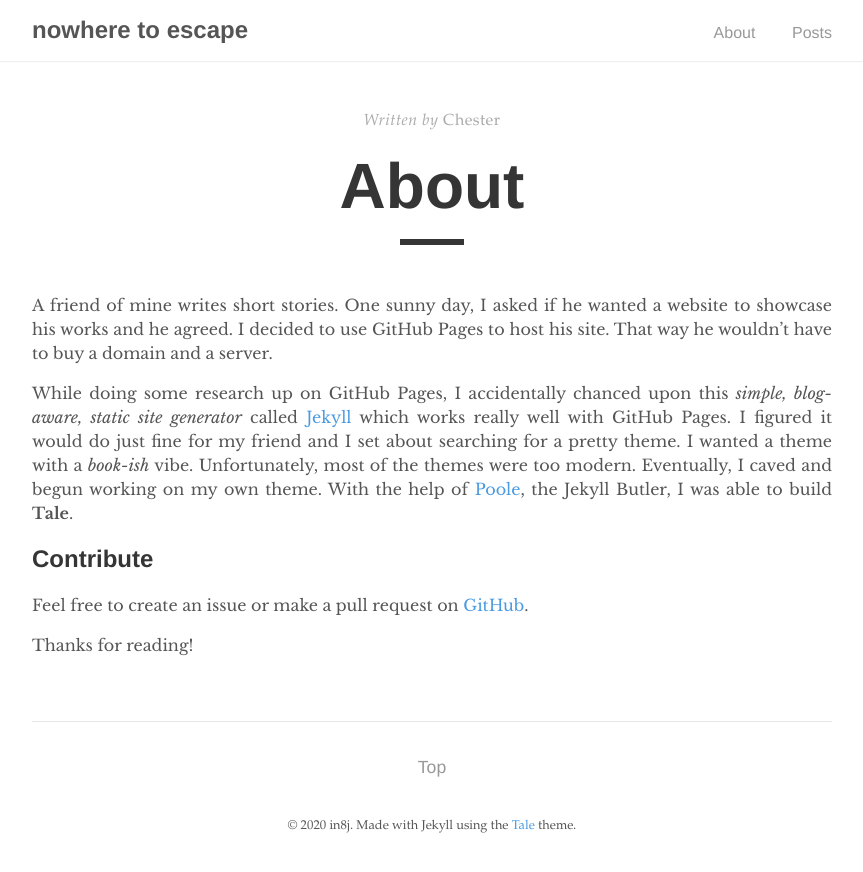
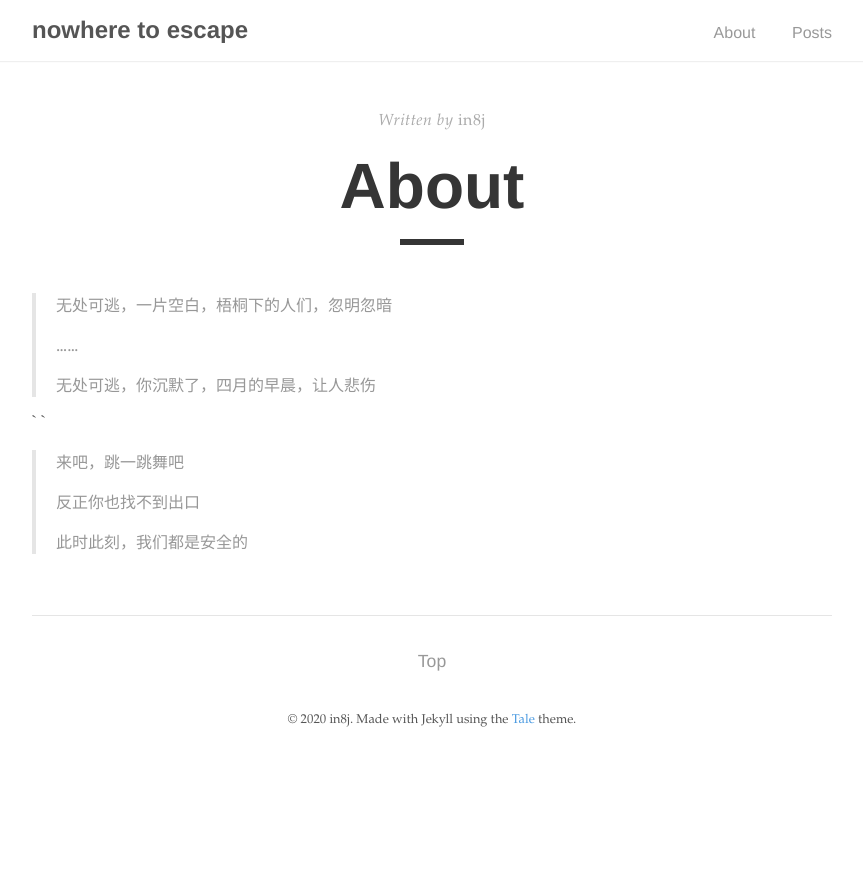
Before and after one commit to inatej/inatej.github.io, a Jekyll site: the page built from _pages/about.md, in a window 1280 px wide. Shown: the top 872 px of the page, without its empty margins (208-1071 px from the left). Built offline with Jekyll 4.4.1, drawn with Linux system fonts in a browser that asks for light colours.

Commit message:
Update about.md

```diff
--- a/_pages/about.md
+++ b/_pages/about.md
@@ -1,15 +1,20 @@
 ---
 layout: post
-title: "About"
-author: "Chester"
+title: About
+author: in8j
 permalink: /about/
 ---
 
-A friend of mine writes short stories. One sunny day, I asked if he wanted a website to showcase his works and he agreed. I decided to use GitHub Pages to host his site. That way he wouldn't have to buy a domain and a server.
+> 无处可逃，一片空白，梧桐下的人们，忽明忽暗
+>
+> ……
+>
+> 无处可逃，你沉默了，四月的早晨，让人悲伤
 
-While doing some research up on GitHub Pages, I accidentally chanced upon this _simple, blog-aware, static site generator_ called [Jekyll](https://jekyllrb.com/) which works really well with GitHub Pages. I figured it would do just fine for my friend and I set about searching for a pretty theme. I wanted a theme with a _book-ish_ vibe. Unfortunately, most of the themes were too modern. Eventually, I caved and begun working on my own theme. With the help of [Poole](https://github.com/poole/poole), the Jekyll Butler, I was able to build **Tale**.
+` `
 
-## Contribute
-Feel free to create an issue or make a pull request on [GitHub](https://github.com/chesterhow/tale).
-
-Thanks for reading!
+> 来吧，跳一跳舞吧
+>
+> 反正你也找不到出口
+>
+> 此时此刻，我们都是安全的
```
